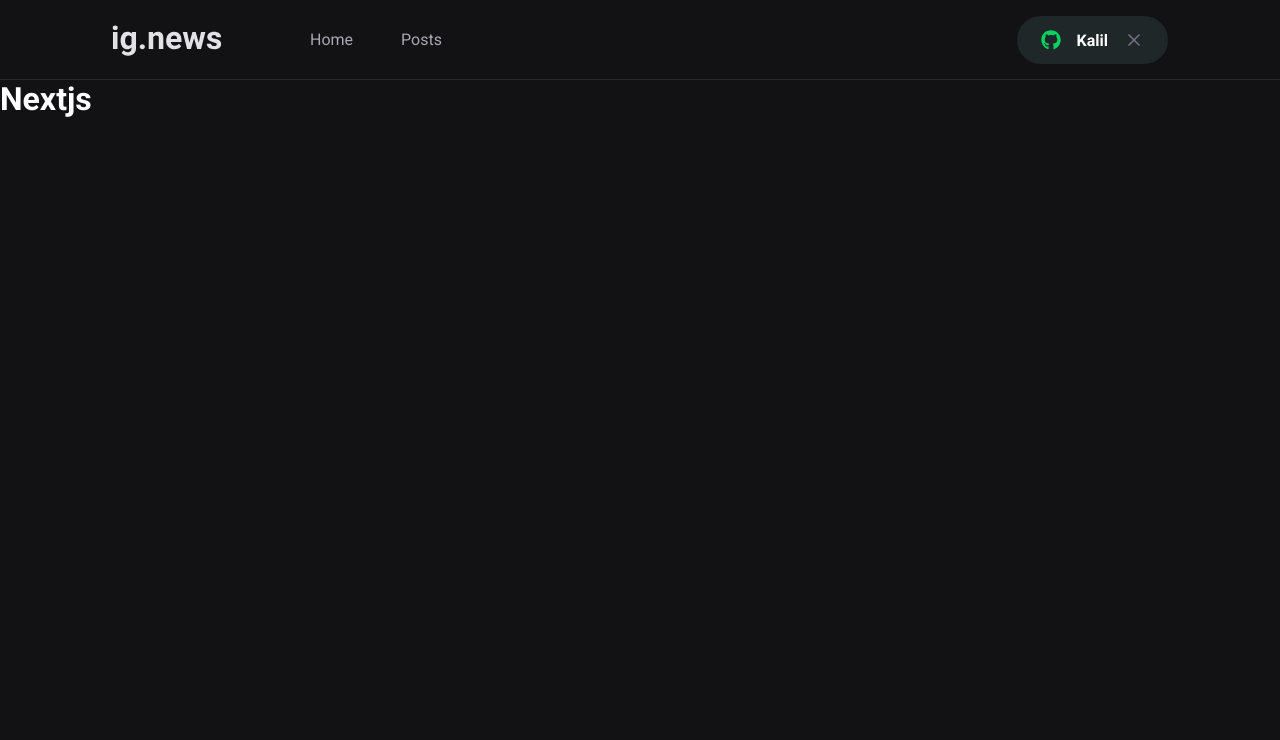
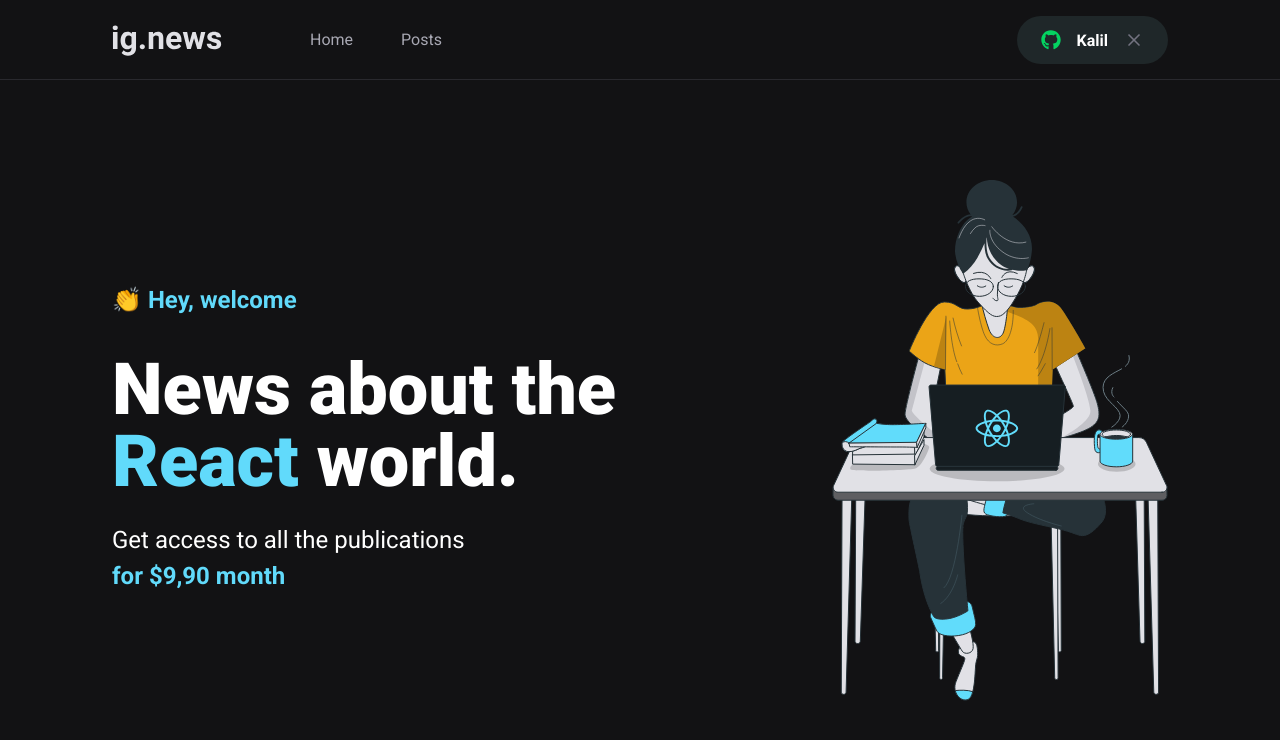
Before and after one commit to kalilscr/ignews, a Next.js app: page / in a window 1280 px wide. Shown: the top 740 px of the page. Built offline with nearby package versions, Linux system fonts and the light colour scheme.

Commit message:
criando a seção main da home page

```diff
--- /dev/null
+++ b/src/pages/home.module.scss
@@ -0,0 +1,41 @@
+.contentContainer {
+    max-width: 1120px;
+    margin: 0 auto;
+    padding: 0 2rem;
+    height: calc(100vh - 5rem); // tamanho total do view port - a altura do header para o alinhamento ficar do msm tamanho
+
+    display: flex;
+    align-items: center;
+    justify-content: space-between;
+}
+
+.hero {
+    max-width: 600px;
+
+    > span {
+        font-size: 1.5rem;
+        font-weight: bold;
+    }
+
+    h1 {
+        font-size: 4.5rem;
+        line-height: 4.5rem;
+        font-weight: 900;
+        margin-top: 2.5rem;
+    }
+
+    span {
+        color: var(--cyan-500);
+    }
+
+    p {
+        font-size: 1.5rem;
+        line-height: 2.25rem;
+        margin-top: 1.5rem;
+
+        span {
+            color: var(--cyan-500);
+            font-weight: bold;
+        }
+    }
+}
--- a/src/pages/index.tsx
+++ b/src/pages/index.tsx
@@ -1,14 +1,26 @@
 import Head from 'next/head';
+import styles from './home.module.scss';
 
 export default function Home() {
   return (
     <>
       <Head>
-        <title>Inicio | ig.news</title>
+        <title>Home | ig.news</title>
       </Head>
-      <h1>
-        Nextjs
-      </h1>
+      <main className={styles.contentContainer}>
+        <section className={styles.hero}>
+          <span>👏 Hey, welcome</span>
+          <h1>News about the <span>React</span> world.</h1>
+          <p>
+            Get access to all the publications <br />
+            <span>for $9,90 month</span>
+          </p>
+
+
+        </section>
+
+        <img src="/images/avatar.svg" alt="Girl coding" />
+      </main>
     </>
   )
 }
```
